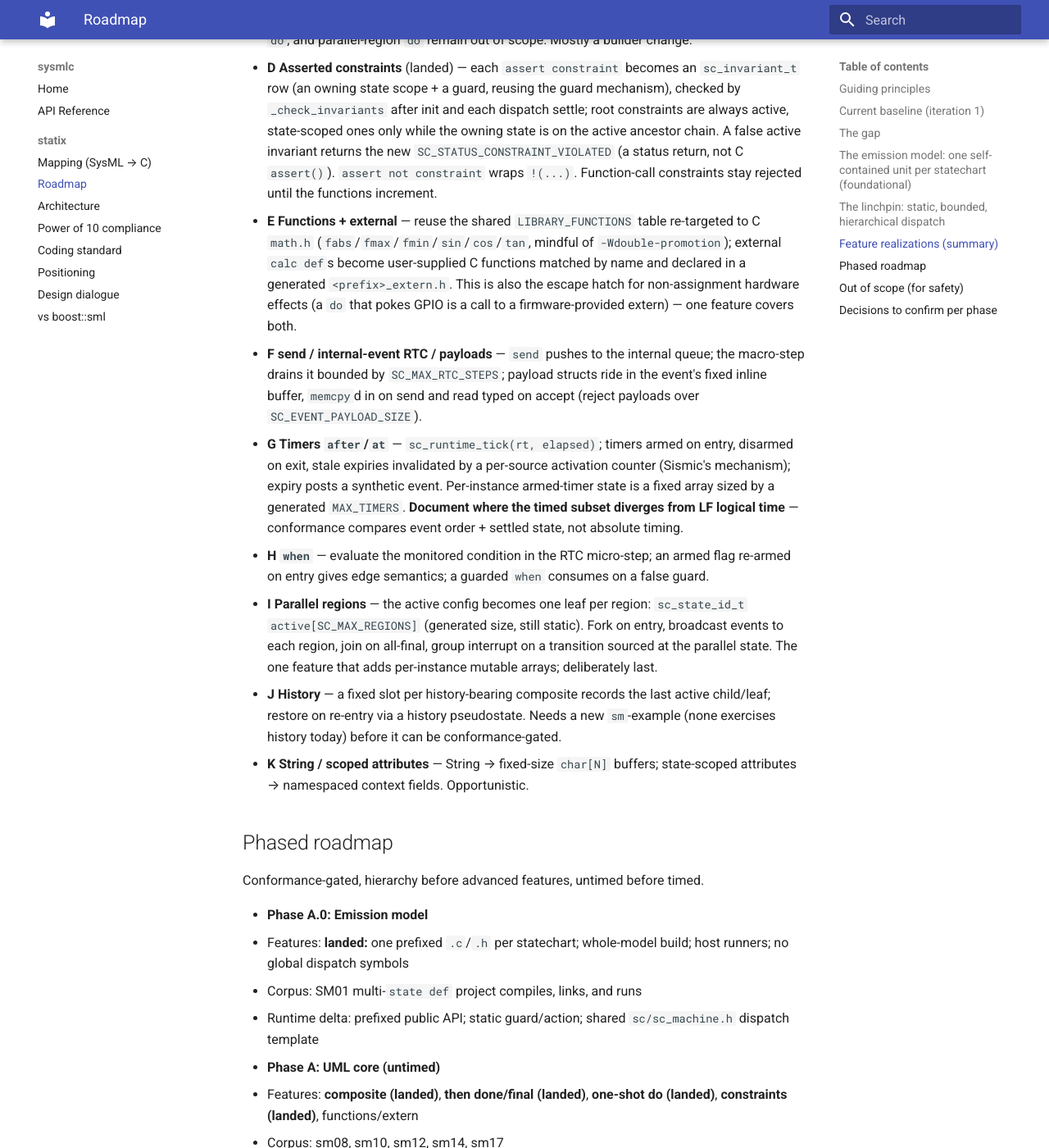
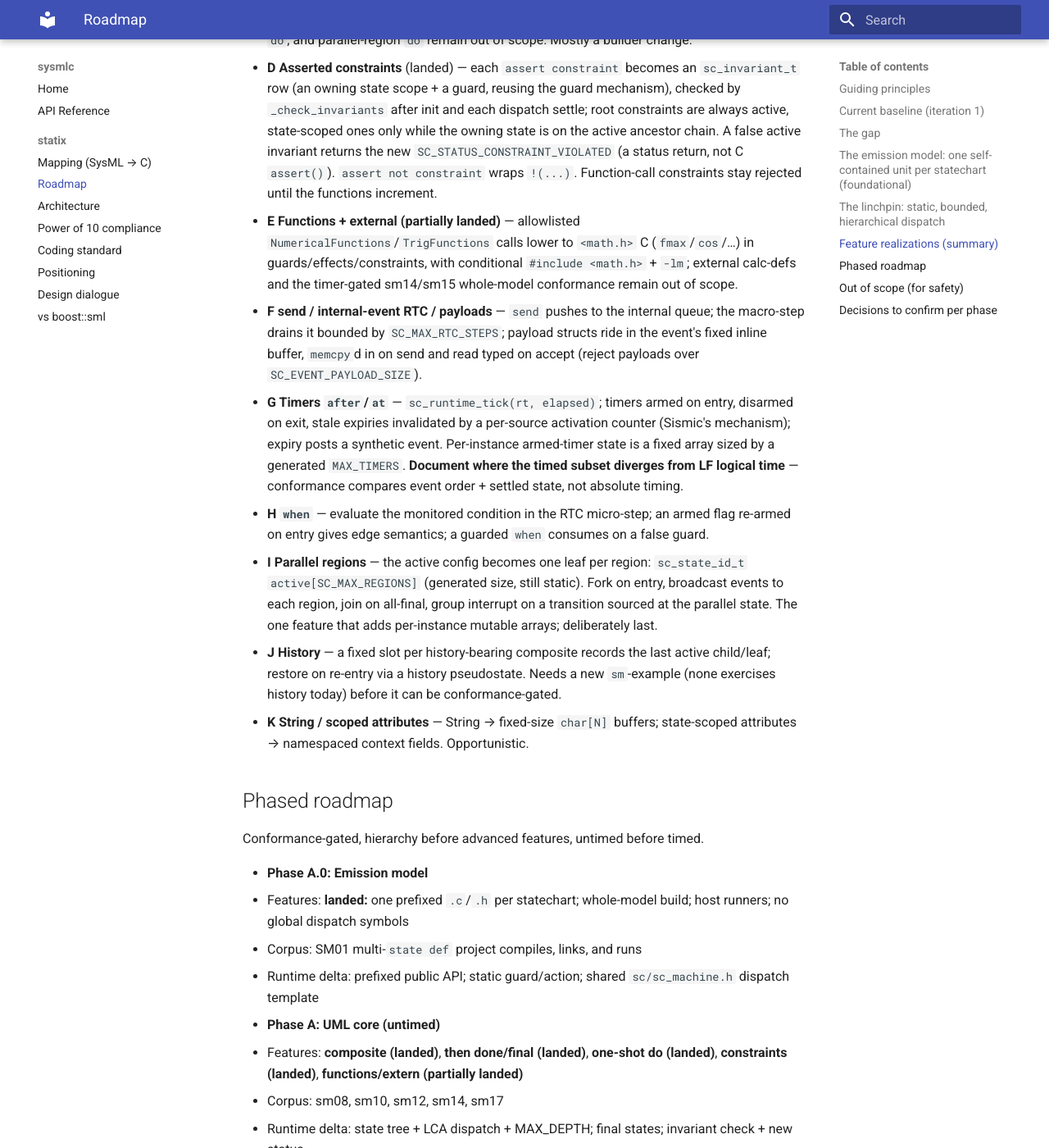
Before and after one commit to glacier-project/sysmlc-core, an MkDocs documentation site: the page built from docs/statix/roadmap.md, in a window 1280 px wide and 1400 px high, scrolled down 4721 px. Shown: the whole window at 82% size. Built offline with MkDocs 1.6.1 and Material for MkDocs 9.7.7, drawn with Linux system fonts in a browser that asks for light colours; some of the changed text lies outside the part shown.

Commit message:
docs(statix): record library-function-call support

```diff
--- a/docs/statix/roadmap.md
+++ b/docs/statix/roadmap.md
@@ -59,7 +59,7 @@ Each row is a construct statix rejects today; the front-end delivers all of them
   - Example model: sm17
   - Oracle (quake/Sismic): state `invariants`
   - rosetta (LF): Python `assert` woven in
-- **E. Library + external function calls**
+- **E. Library + external function calls (partially landed)**
   - Example model: sm14, sm15
   - Oracle (quake/Sismic): whitelist → `math`; `--python`
   - rosetta (LF): same; `--python`
@@ -186,12 +186,7 @@ rosetta.
   `SC_STATUS_CONSTRAINT_VIOLATED` (a status return, not C `assert()`).
   `assert not constraint` wraps `!(...)`. Function-call constraints stay rejected
   until the functions increment.
-- **E Functions + external** — reuse the shared `LIBRARY_FUNCTIONS` table
-  re-targeted to C `math.h` (`fabs`/`fmax`/`fmin`/`sin`/`cos`/`tan`, mindful of
-  `-Wdouble-promotion`); external `calc def`s become user-supplied C functions
-  matched by name and declared in a generated `<prefix>_extern.h`. This is also
-  the escape hatch for non-assignment hardware effects (a `do` that pokes GPIO is
-  a call to a firmware-provided extern) — one feature covers both.
+- **E Functions + external (partially landed)** — allowlisted `NumericalFunctions`/`TrigFunctions` calls lower to `<math.h>` C (`fmax`/`cos`/…) in guards/effects/constraints, with conditional `#include <math.h>` + `-lm`; external calc-defs and the timer-gated sm14/sm15 whole-model conformance remain out of scope.
 - **F send / internal-event RTC / payloads** — `send` pushes to the internal
   queue; the macro-step drains it bounded by `SC_MAX_RTC_STEPS`; payload structs
   ride in the event's fixed inline buffer, `memcpy`d in on send and read typed on
@@ -225,7 +220,7 @@ Conformance-gated, hierarchy before advanced features, untimed before timed.
   - Corpus: SM01 multi-`state def` project compiles, links, and runs
   - Runtime delta: prefixed public API; static guard/action; shared `sc/sc_machine.h` dispatch template
 - **Phase A: UML core (untimed)**
-  - Features: **composite (landed)**, **then done/final (landed)**, **one-shot do (landed)**, **constraints (landed)**, functions/extern
+  - Features: **composite (landed)**, **then done/final (landed)**, **one-shot do (landed)**, **constraints (landed)**, **functions/extern (partially landed)**
   - Corpus: sm08, sm10, sm12, sm14, sm17
   - Runtime delta: state tree + LCA dispatch + MAX_DEPTH; final states; invariant check + new status
 - **Phase B: Internal-event RTC**
```
Also changed, not shown: docs/statix-mapping.md (+5 -1 lines), docs/statix/architecture.md (+5 -3 lines).
